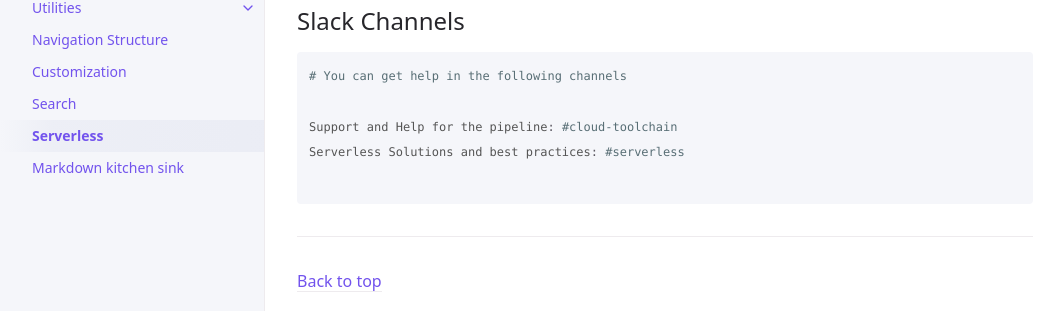
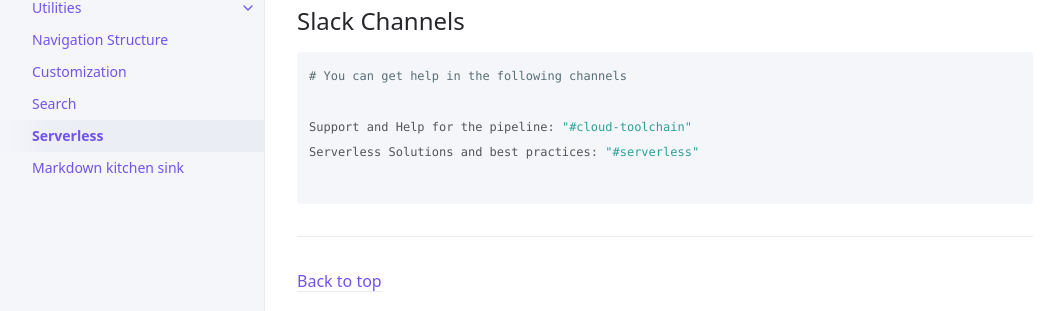
Before and after one commit to toonjohners/docs, a Jekyll site: the page built from docs/serverless.md, in a window 1280 px wide. Shown: the part 212-523 px from the top of the page, without its empty margins (107-1171 px from the left). Built offline with Jekyll 4.4.1, drawn with Linux system fonts in a browser that asks for light colours.

````diff
--- a/docs/serverless.md
+++ b/docs/serverless.md
@@ -18,7 +18,7 @@ nav_order: 8
 ```yaml
 # You can get help in the following channels
 
-Support and Help for the pipeline: #cloud-toolchain
-Serverless Solutions and best practices: #serverless
+Support and Help for the pipeline: "#cloud-toolchain"
+Serverless Solutions and best practices: "#serverless"
 
 ```
````
